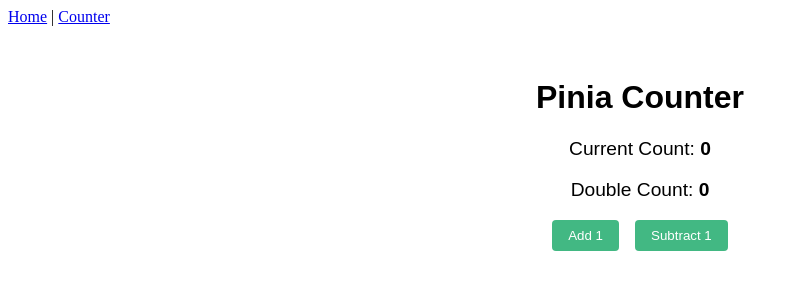
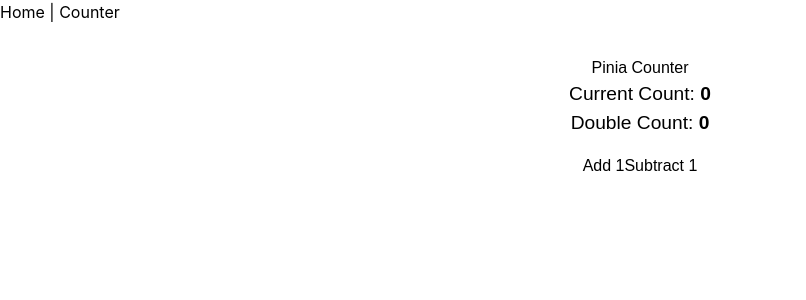
Before and after one commit to amsatrio/fiber-vue-crud-demo, a Vue app in the folder ui/: page /counter in a window 1280 px wide. Shown: the top 300 px of the page, without its empty margins (0-806 px from the left). Built offline with nearby package versions, Linux system fonts and the light colour scheme.

Commit message:
add tailwindcss

```diff
--- a/ui/package.json
+++ b/ui/package.json
@@ -3,6 +3,7 @@
   "version": "0.0.0",
   "private": true,
   "type": "module",
+  "license": "MIT",
   "scripts": {
     "dev": "vite",
     "build": "run-p type-check \"build-only {@}\" --",
@@ -12,7 +13,9 @@
     "format": "prettier --write --experimental-cli src/"
   },
   "dependencies": {
+    "@tailwindcss/vite": "^4.2.4",
     "pinia": "^3.0.4",
+    "tailwindcss": "^4.2.4",
     "vue": "^3.5.32",
     "vue-router": "^5.0.4"
   },
@@ -22,6 +25,7 @@
     "@vitejs/plugin-vue": "^6.0.6",
     "@vitejs/plugin-vue-jsx": "^5.1.5",
     "@vue/tsconfig": "^0.9.1",
+    "daisyui": "^5.5.19",
     "npm-run-all2": "^8.0.4",
     "prettier": "3.8.3",
     "typescript": "~6.0.0",
--- /dev/null
+++ b/ui/src/main.css
@@ -0,0 +1,2 @@
+@import "tailwindcss";
+/* @plugin "daisyui/src/index.js"; */
--- a/ui/src/main.ts
+++ b/ui/src/main.ts
@@ -1,5 +1,7 @@
 import { createApp } from 'vue'
 import { createPinia } from 'pinia'
+
+import './main.css'
 
 import App from './App.vue'
 import router from './router'
--- a/ui/src/modules/counter/CounterView.vue
+++ b/ui/src/modules/counter/CounterView.vue
@@ -15,11 +15,11 @@ const store = useCounterStore()
     </div>
 
     <div class="actions">
-      <button @click="store.increment">
+      <button class="btn btn-primary" @click="store.increment">
         Add 1
       </button>
 
-      <button @click="store.count--">
+      <button class="btn btn-primary" @click="store.count--">
         Subtract 1
       </button>
     </div>
@@ -38,17 +38,4 @@ const store = useCounterStore()
   margin-bottom: 1rem;
 }
 
-button {
-  margin: 0 0.5rem;
-  padding: 0.5rem 1rem;
-  cursor: pointer;
-  background-color: #42b883;
-  color: white;
-  border: none;
-  border-radius: 4px;
-}
-
-button:hover {
-  background-color: #35495e;
-}
 </style>
--- a/ui/vite.config.ts
+++ b/ui/vite.config.ts
@@ -4,13 +4,15 @@ import { defineConfig } from 'vite'
 import vue from '@vitejs/plugin-vue'
 import vueJsx from '@vitejs/plugin-vue-jsx'
 import vueDevTools from 'vite-plugin-vue-devtools'
+import tailwindcss from '@tailwindcss/vite'
 
 // https://vite.dev/config/
 export default defineConfig({
   plugins: [
+    tailwindcss(),
     vue(),
     vueJsx(),
-    vueDevTools(),
+    vueDevTools()
   ],
   resolve: {
     alias: {
```
Also changed, not shown: 1 other file (tests, documents, lock files or other folders).
